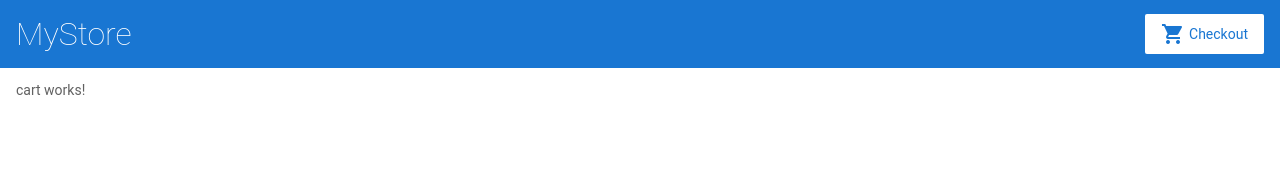
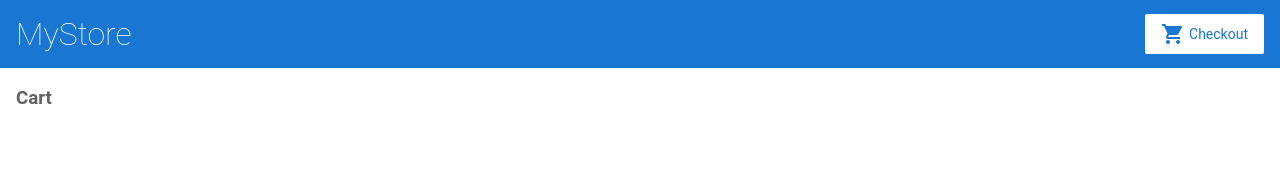
Before and after one commit to s-pitzen/angular-tutorial, an Angular app: page /cart in a window 1280 px wide. Shown: the top 172 px of the page. Built offline with nearby package versions, Linux system fonts and the light colour scheme.

Commit message:
2 files modified

```diff
--- a/src/app/cart/cart.component.html
+++ b/src/app/cart/cart.component.html
@@ -1 +1,6 @@
-<p>cart works!</p>
+<h3>Cart</h3>
+
+<div class="cart-item" *ngFor="let item of items">
+  <span>{{ item.name }}</span>
+  <span>{{ item.price | currency }}</span>
+</div>
--- a/src/app/cart/cart.component.ts
+++ b/src/app/cart/cart.component.ts
@@ -1,4 +1,5 @@
 import { Component } from '@angular/core';
+import { CartService } from '../cart.service';
 
 @Component({
   selector: 'app-cart',
@@ -6,5 +7,9 @@
   styleUrls: ['./cart.component.css']
 })
 export class CartComponent {
+  items = this.cartService.getItems();
 
+  constructor(
+    private cartService: CartService
+  ) { }
 }
```
